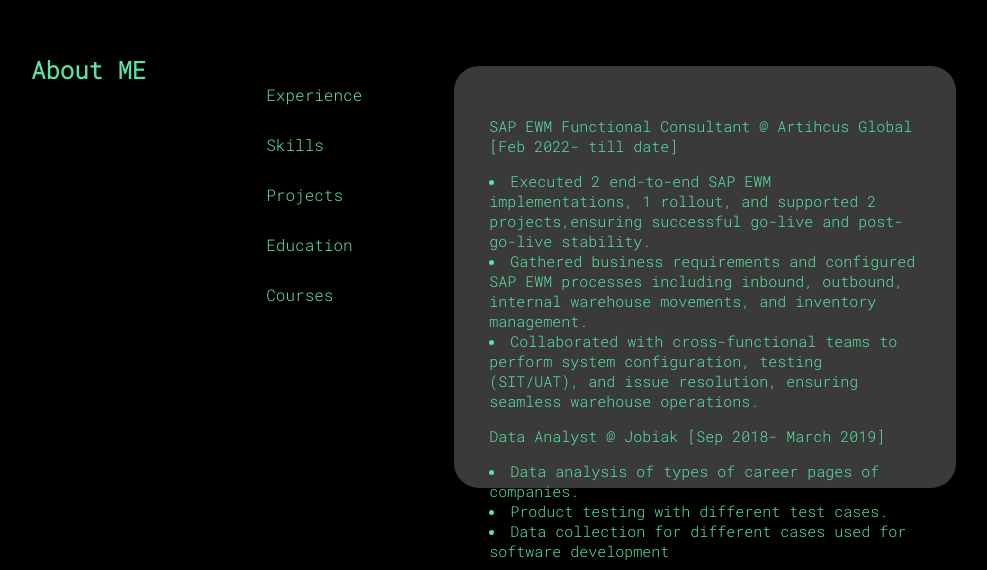
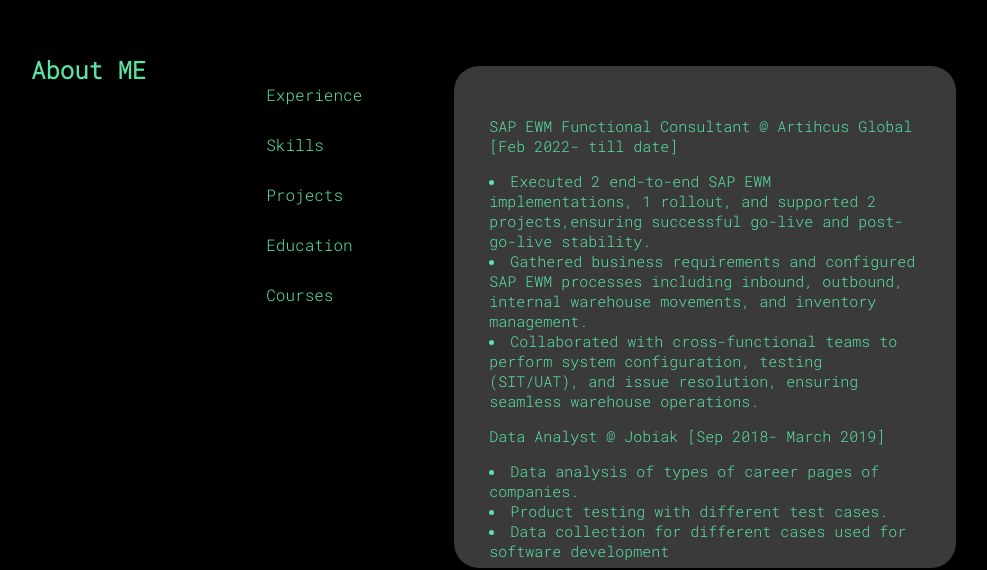
Before and after one commit to dinesh-Alex/portfolio-x, a React (Create React App) app: page / in a window 1280 px wide. Shown: the part 1592-2162 px from the top of the page, without its empty margins (39-1026 px from the left). Built offline with nearby package versions, Linux system fonts and the light colour scheme.

Commit message:
Update mediaq.css

```diff
--- a/src/components/mediaq.css
+++ b/src/components/mediaq.css
@@ -152,7 +152,7 @@
 .item {
   padding: 35px;
   background-color: rgb(58, 58, 58);
-  height: 22rem;
+  height: 27rem;
   width: 27rem;
   margin: 12px;
   font-size: 15px;
```
